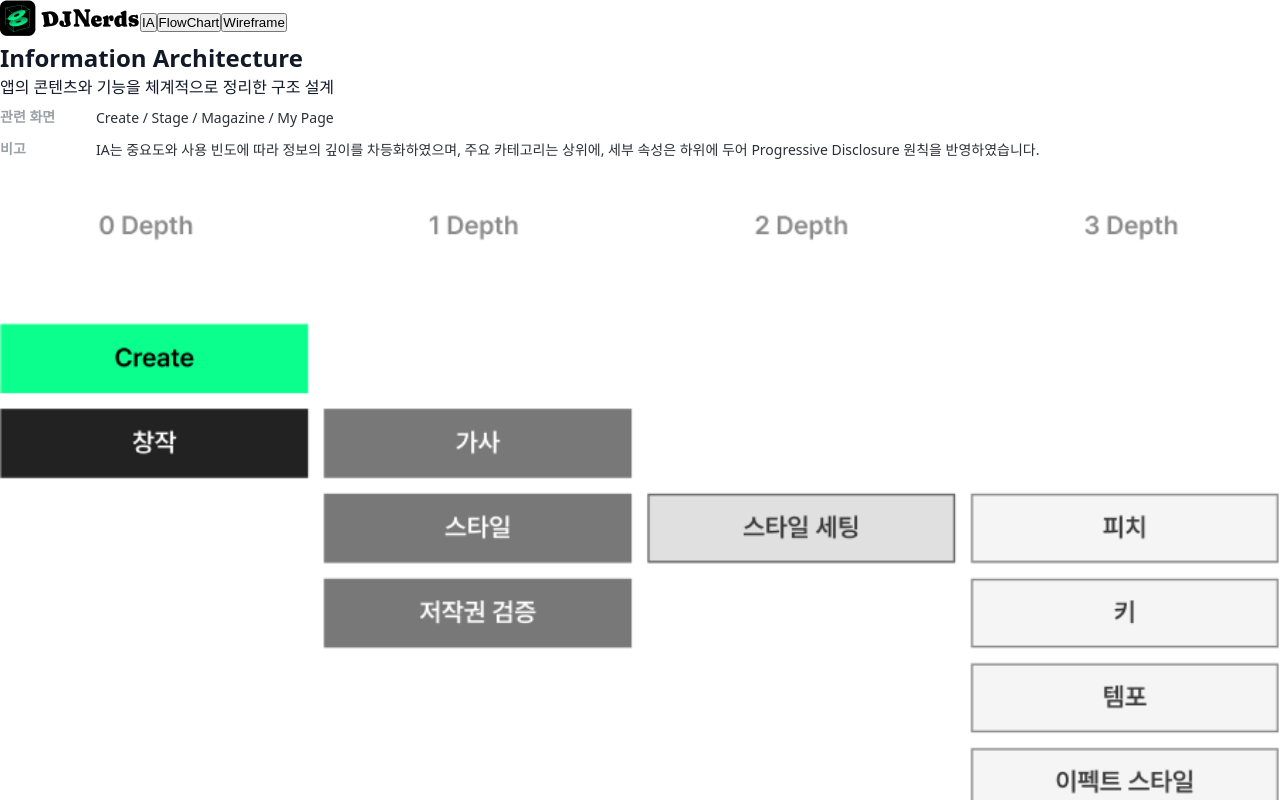
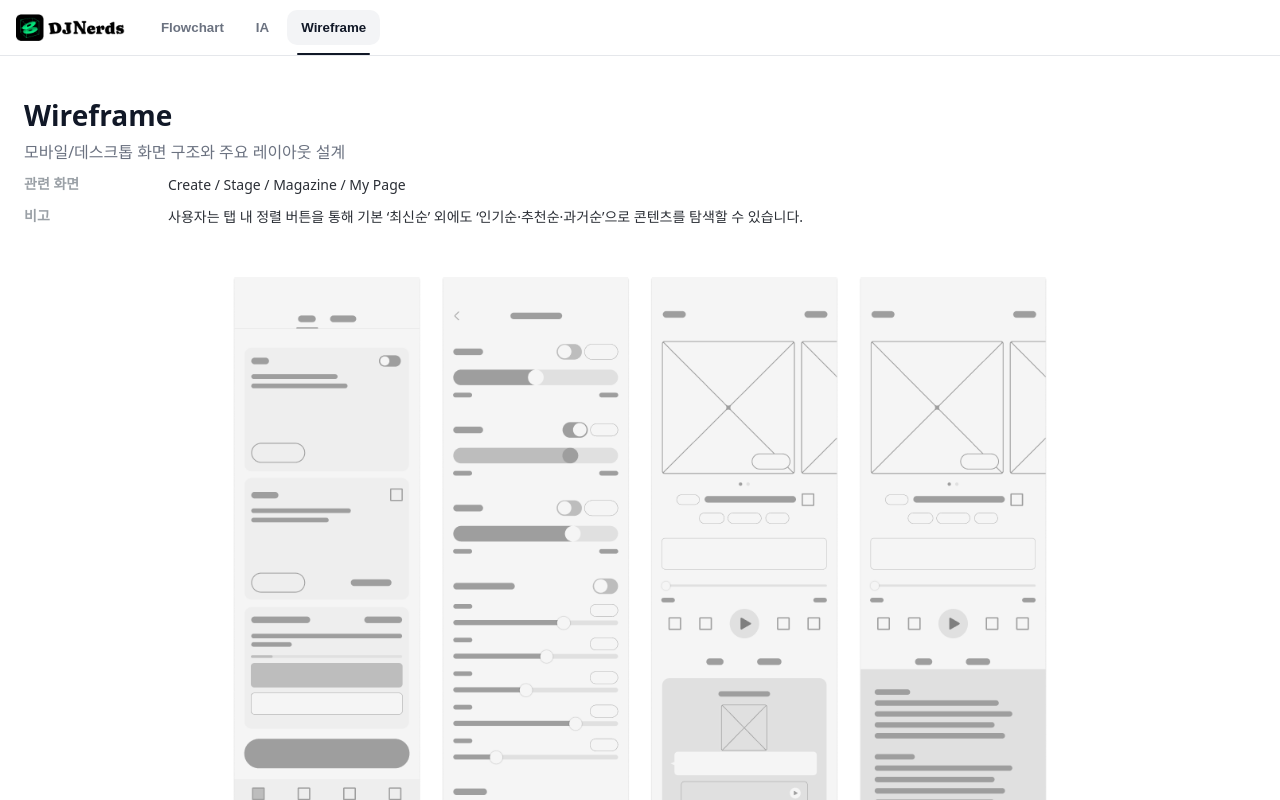
Before and after one commit to chaelyna/structure, a React (Vite) app: page / in a window 1280 px wide. Shown: the top 800 px of the page. Built offline with nearby package versions, Linux system fonts and the light colour scheme.

Commit message:
상단 탭 디자인 변경

```diff
--- a/src/App.css
+++ b/src/App.css
@@ -1,32 +1,157 @@
-/* 컨테이너: 1920까지 넓게, 좌측 정렬 */
-.flowchart-container {
-  width: 100%;
-  max-width: 1920px;
-  margin: 0 auto;
-  padding: 24px 24px 48px;
-  text-align: left;
-  color: #111827;
+/* =========================
+   공통 컨테이너 / 타이포
+   ========================= */
+:root {
+  --text: #111827;
+  --muted: #6b7280;
+  --line: #e5e7eb;
+  --bg-soft: #f7f8fb;
+}
+
+.app {
+  color: var(--text);
   font-family: system-ui, -apple-system, Segoe UI, Roboto, Helvetica, Arial,
     "Apple SD Gothic Neo", "Noto Sans KR", sans-serif;
 }
 
-/* 제목 · 설명 */
-.fc-head {
-  margin-bottom: 12px;
+/* 페이지 기본 컨테이너 (좌측 정렬) */
+.container {
+  width: 100%;
+  max-width: 1920px;
+  /* 요청하신대로 1920까지 넓게 */
+  margin: 0 auto;
+  padding: 24px 24px 64px;
+  text-align: left;
 }
 
-.fc-title {
-  margin: 0 0 6px;
+/* =========================
+   상단 네비게이션 (탭 영역)
+   ========================= */
+.nav {
+  position: sticky;
+  /* 스크롤해도 상단 고정 */
+  top: 0;
+  z-index: 50;
+  background: #fff;
+  border-bottom: 1px solid var(--line);
+}
+
+.nav-inner {
+  display: flex;
+  align-items: center;
+  gap: 14px;
+  width: 100%;
+  max-width: 1920px;
+  margin: 0 auto;
+  padding: 10px 16px;
+}
+
+/* 브랜드(로고) */
+.brand {
+  display: flex;
+  align-items: center;
+  gap: 10px;
+}
+
+/* 수정: 높이만 고정, 너비는 자동(원본 비율 유지) */
+.brand img {
+  height: 28px;
+  /* 네비바에서 보일 높이만 정해요 */
+  width: auto;
+  /* 가로는 원본 비율대로 */
+  display: block;
+  object-fit: contain;
+  /* 혹시 컨테이너가 더 작아도 안전 */
+}
+
+/* 탭 버튼들 */
+.tabs {
+  display: flex;
+  align-items: center;
+  gap: 4px;
+  margin-left: 8px;
+  /* 로고와 간격 */
+}
+
+.tab-btn {
+  position: relative;
+  appearance: none;
+  border: 0;
+  background: transparent;
+  padding: 10px 14px;
+  border-radius: 10px;
+  color: var(--muted);
+  font-weight: 600;
+  cursor: pointer;
+  transition: background .15s ease, color .15s ease;
+}
+
+.tab-btn:hover {
+  background: #f3f4f6;
+  color: var(--text);
+}
+
+.tab-active {
+  color: var(--text);
+  background: #f3f4f6;
+}
+
+/* 디자인허브 느낌의 하단 인디케이터 */
+.tab-active::after {
+  content: "";
+  position: absolute;
+  left: 10px;
+  right: 10px;
+  bottom: -10px;
+  /* 탭 아래 선 */
+  height: 2px;
+  background: var(--text);
+  border-radius: 2px;
+}
+
+/* =========================
+   패널(섹션) 공통
+   ========================= */
+.panel {
+  margin-top: 18px;
+}
+
+.panel-head {
+  margin-bottom: 10px;
+}
+
+.panel-title {
+  margin: 0;
   font-size: 28px;
   font-weight: 700;
+  line-height: 1.25;
 }
 
-.fc-sub {
-  margin: 0;
-  color: #6b7280;
+.panel-sub {
+  margin-top: 6px;
+  color: var(--muted);
   font-size: 16px;
 }
 
+/* 본문 카드 느낌 컨테이너가 필요하면 사용 */
+.panel-body {
+  margin-top: 10px;
+}
+
+.panel-content {
+  /* 필요 시 배경/테두리 켤 수 있음 */
+  /* background: var(--bg-soft);
+  border: 1px solid var(--line);
+  border-radius: 12px;
+  padding: 16px; */
+}
+
+/* =========================
+   InfoSection (라벨/텍스트)
+   ========================= */
+.info-section {
+  margin-bottom: 8px;
+}
 
 .info-row {
   display: grid;
@@ -38,6 +163,7 @@
 .info-label {
   color: #9aa0a6;
   font-size: 14px;
+  font-weight: 600;
 }
 
 .info-text {
@@ -46,94 +172,9 @@
   line-height: 1.7;
 }
 
-/* 이미지 카드(배경, 테두리, 둥근모서리) */
-.image-card {
-  background: #f7f8fb;
-  border: 1px solid #e5e7eb;
-  border-radius: 12px;
-  padding: 16px;
-}
-
-/* 이미지 */
-.image-wrapper {}
-
-.flowchart-image {
-  width: 100%;
-  height: auto;
-  display: block;
-  border: none;
-  /* 보더 제거 */
-  box-shadow: none;
-  /* 그림자 제거 */
-}
-
-
-/* FlowChart Swiper Pagination */
-.fc-swiper {
-  position: relative;
-  /* swiper-container는 relative 유지 */
-  padding-bottom: 48px;
-  /* 이미지와 점 사이 여백 확보 */
-}
-
-.fc-pagination {
-  position: static !important;
-  /* 이미지 위에서 벗어나, 자연스럽게 아래 배치 */
-  margin-top: 16px;
-  /* 추가 여백 */
-  text-align: center;
-  /* 점을 가운데 정렬 */
-}
-
-
-
-.nav-button {
-  background: none;
-  border: none;
-  font-size: 20px;
-  cursor: pointer;
-}
-
-.dots {
-  display: flex;
-  gap: 8px;
-}
-
-.dot {
-  width: 10px;
-  height: 10px;
-  background-color: #d1d5db;
-  border-radius: 50%;
-  cursor: pointer;
-}
-
-.dot.active {
-  background-color: #111827;
-}
-
-
-/* InfoSection */
-.info-section {
-  margin-bottom: 8px;
-}
-
-.info-row {
-  display: flex;
-  gap: 16px;
-  margin-bottom: 4px;
-}
-
-.info-label {
-  width: 80px;
-  color: #9aa0a6;
-  font-weight: 600;
-}
-
-.info-text {
-  color: #2b2f36;
-}
-
-/* 이미지 공통 */
+/* =========================
+   이미지 공통
+   ========================= */
 .preview-img {
   width: 100%;
   height: auto;
@@ -144,28 +185,50 @@
   border-radius: 0;
 }
 
-/* 여백 유틸 */
+/* =========================
+   FlowChart 전용(이미 쓰는 클래스 정리)
+   ========================= */
+.fc-wrap {
+  width: 100%;
+}
+
+.fc-align-center {
+  margin: 0 auto;
+}
+
+.fc-align-left {
+  margin: 0;
+}
+
 .fc-spacer-xl {
   height: 40px;
 }
 
-/* (이미 적용했다면 유지) Swiper 페이지네이션을 이미지 아래로 */
+.fc-spacer-md {
+  height: 20px;
+}
+
 .fc-swiper {
   position: relative;
   padding-bottom: 48px;
 }
 
-/* 점(페이지네이션) 위치/간격 */
 .fc-pagination {
-  position: static;
-  /* 점이 슬라이더 밖으로 나오게 */
+  position: static !important;
   display: flex;
   justify-content: center;
   gap: 8px;
+  margin-top: 8px;
+  margin-bottom: 100px;
+  /* 아래 이미지와 간격 */
+}
 
-  /* 위/아래 간격을 여기서 한 번에 조절 */
-  margin-top: 8px;
-  /* 이미지와 점 사이 */
-  margin-bottom: 150px;
-  /* 점과 아래 이미지 사이 ← 이 값 키우면 더 내려감 */
+/* Swiper 점 스타일(기본 값 사용 가능) */
+.swiper-pagination-bullet {
+  background: #d1d5db;
+  opacity: 1;
 }
+
+.swiper-pagination-bullet-active {
+  background: #111827;
+}
--- a/src/App.jsx
+++ b/src/App.jsx
@@ -4,31 +4,32 @@ import FlowChart from "./components/Flowchart";
 import IA from "./components/IA";
 import Wireframe from "./components/Wireframe";
 
-
 export default function App() {
-  const [active, setActive] = useState("ia"); // 기본 탭을 IA로 시작하고 싶으면 여기 "ia" 로 설정
+  // 스샷처럼 시작 탭을 Wireframe으로 보고 싶다면 "wireframe"
+  const [active, setActive] = useState("wireframe");
 
   return (
-    <div>
+    <div className="app">
+      {/* 상단 탭 네비게이션 */}
       <nav className="nav">
         <div className="nav-inner">
-          <div style={{ display: "flex", alignItems: "center" }}>
           <div className="brand">
+            {/* 이미지 경로는 요청대로 ./images/... */}
             <img src="./images/logo.png" alt="DesignHub logo" />
           </div>
+
           <div className="tabs">
-              {/* IA → FlowChart → Wireframe 순서 */}
+            <button
+              onClick={() => setActive("flowchart")}
+              className={`tab-btn ${active === "flowchart" ? "tab-active" : ""}`}
+            >
+              Flowchart
+            </button>
             <button
               onClick={() => setActive("ia")}
               className={`tab-btn ${active === "ia" ? "tab-active" : ""}`}
             >
               IA
-              </button>
-              <button
-                onClick={() => setActive("flowchart")}
-                className={`tab-btn ${active === "flowchart" ? "tab-active" : ""}`}
-              >
-                FlowChart
             </button>
             <button
               onClick={() => setActive("wireframe")}
@@ -38,9 +39,9 @@ export default function App() {
             </button>
           </div>
         </div>
-        </div>
       </nav>
 
+      {/* 본문 */}
       <main className="container">
         {active === "ia" && <IA />}
         {active === "flowchart" && <FlowChart />}
```
Lines whose indentation alone changed are shown as unchanged.
